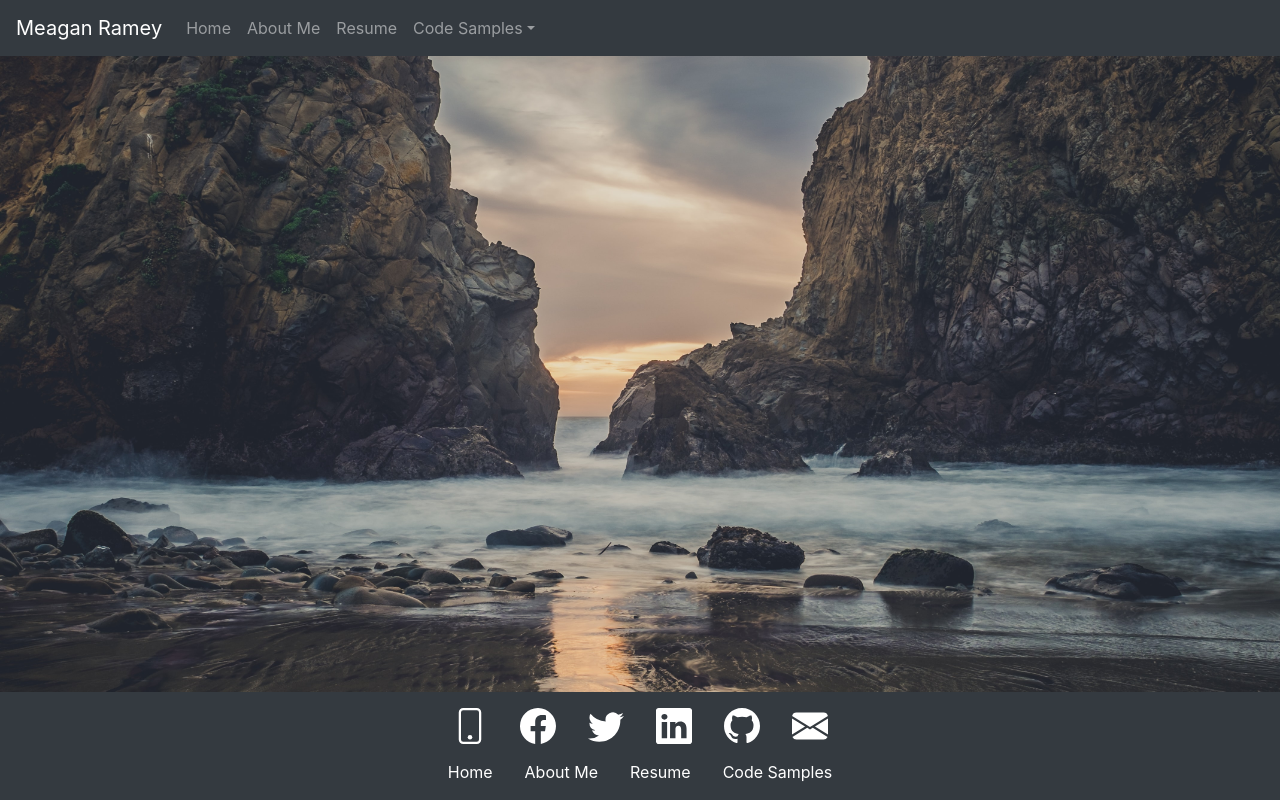
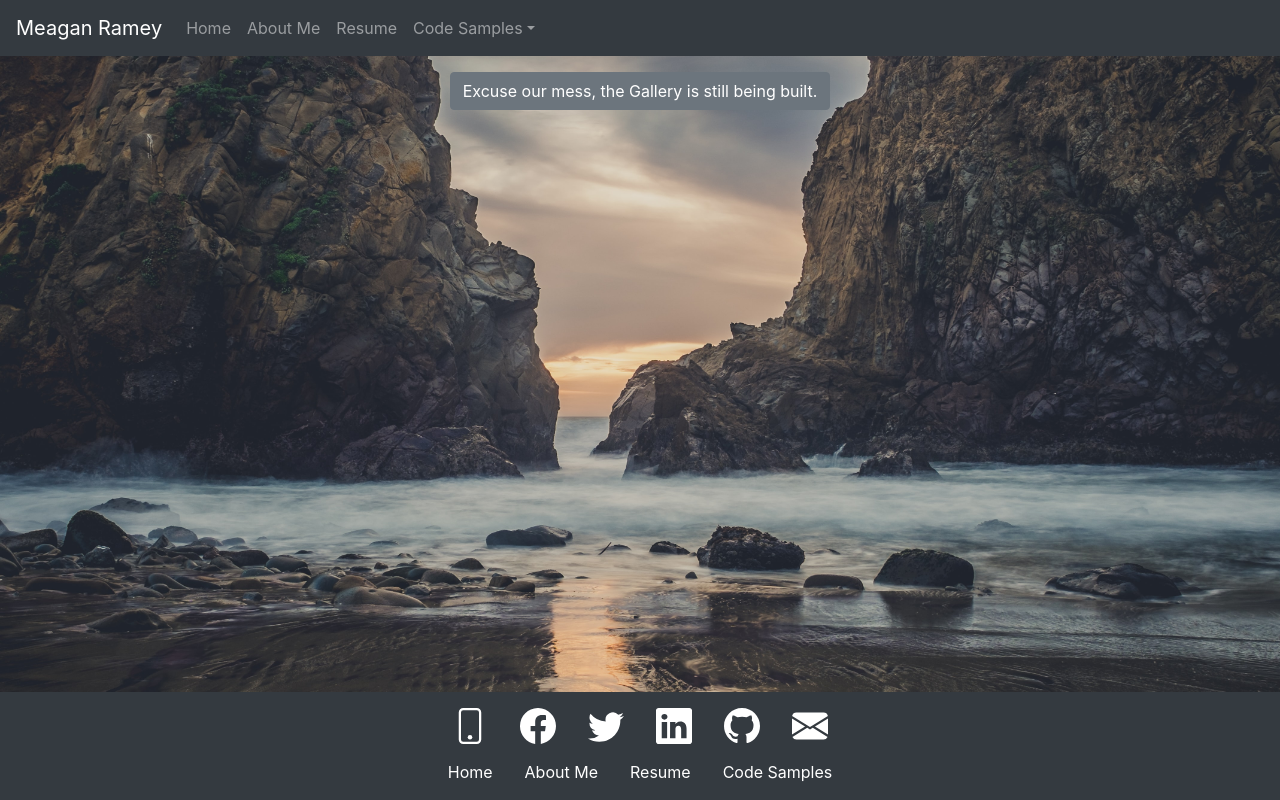
Before and after one commit to meaganramey/portfolio, a React (Create React App) app: page /gallery in a window 1280 px wide. Built offline with nearby package versions, Linux system fonts and the light colour scheme.

Commit message:
Added the Gallery component for when my code examples are ready to be hosted. Adjusted the background picture.

```diff
--- a/src/App.js
+++ b/src/App.js
@@ -6,6 +6,7 @@ import AboutMe from "./Views/AboutMe";
 import LandingPage from "./Views/LandingPage";
 import Footer from "./Components/Footer";
 import Resume from "./Views/Resume";
+import Gallery from "./Views/Gallery";
 
 import "./Assets/Styling/App.css";
 import useStore from "./Store/Store";
@@ -23,6 +24,7 @@ function App() {
       <div id={background} className="bg-image">
         <Navigation />
         <Switch>
+          <Route path="/gallery" component={Gallery} />
           <Route path="/resume" component={Resume} />
           <Route path="/about_meagan" component={AboutMe} />
           <Route exact path="/" component={LandingPage} />
--- a/src/Assets/Styling/App.css
+++ b/src/Assets/Styling/App.css
@@ -30,9 +30,9 @@
 #resume {
   background-image: url("../Images/background_chalet_among_flowers.jpg");
 }
-/* #resume {
+#gallery {
   background-image: url("../Images/background_foggy_mountain.jpg");
-} */
+}
 /* #resume {
   background-image: url("../Images/background_photo_of_two_mountains.jpg");
 } */
--- a/src/Components/Footer.js
+++ b/src/Components/Footer.js
@@ -131,9 +131,9 @@ const Footer = (props) => {
             </Nav.Link>
             <Nav.Link
               as={Link}
-              to="/code_samples"
+              to="/gallery"
               className="text-white"
-              onClick={(e) => updateBackground("code_samples")}
+              onClick={(e) => updateBackground("gallery")}
             >
               Code Samples
             </Nav.Link>
--- a/src/Store/Store.js
+++ b/src/Store/Store.js
@@ -8,7 +8,10 @@ const useStore = create(
         set({ background: "aboutMe" });
       } else if (location === "resume") {
         set({ background: "resume" });
-      } else {
+      } else if (location === 'gallery') {
+        set({ background: "gallery" })
+      }
+      else {
         set({ background: "home" });
       }
     },
--- /dev/null
+++ b/src/Views/Gallery.js
@@ -0,0 +1,18 @@
+import React from "react";
+import Button from "react-bootstrap/Button";
+
+const Gallery = (props) => {
+  return (
+    <>
+      <div style={{ display: "flex", justifyContent: "center" }}>
+        <p className="pt-3">
+          <Button deactivated variant="secondary">
+            Excuse our mess, the Gallery is still being built.
+          </Button>
+        </p>
+      </div>
+    </>
+  );
+};
+
+export default Gallery;
--- a/src/Views/LandingPage.js
+++ b/src/Views/LandingPage.js
@@ -41,10 +41,10 @@ const LandingPage = (props) => {
             <p className="pt-3">
               <Button
                 as={Link}
-                to="/code_samples"
+                to="/gallery"
                 variant="secondary"
                 block
-                onClick={(e) => updateBackground("code_samples")}
+                onClick={(e) => updateBackground("gallery")}
               >
                 View my work
               </Button>
--- a/src/Views/Navigation.js
+++ b/src/Views/Navigation.js
@@ -98,7 +98,7 @@ const Navigation = (props) => {
               <NavDropdown.Divider />
               <NavDropdown.Item
                 as={Link}
-                to="/code_samples"
+                to="/gallery"
                 onClick={() =>
                   setTimeout(() => {
                     setExpanded(false);
--- a/src/Views/Resume.js
+++ b/src/Views/Resume.js
@@ -15,7 +15,7 @@ const Resume = (props) => {
             Click here for a PDF of my resume.
           </Button>
         </p>
-        <p className="pb-5 Main" >
+        <p className="pb-5 Main">
           <img
             id="resume-zoom"
             style={{ width: "50%" }}
```
Lines whose indentation alone changed are shown as unchanged.
